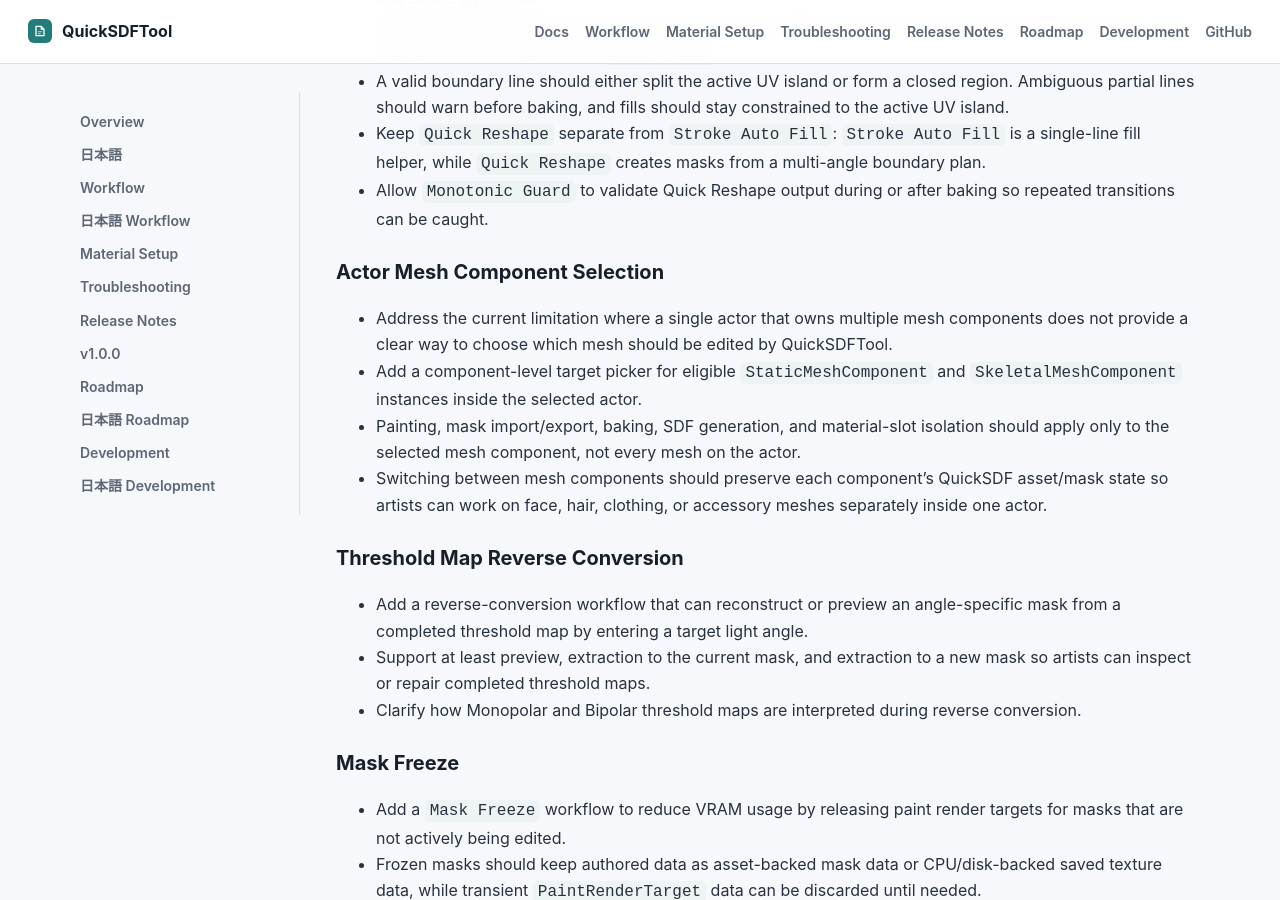
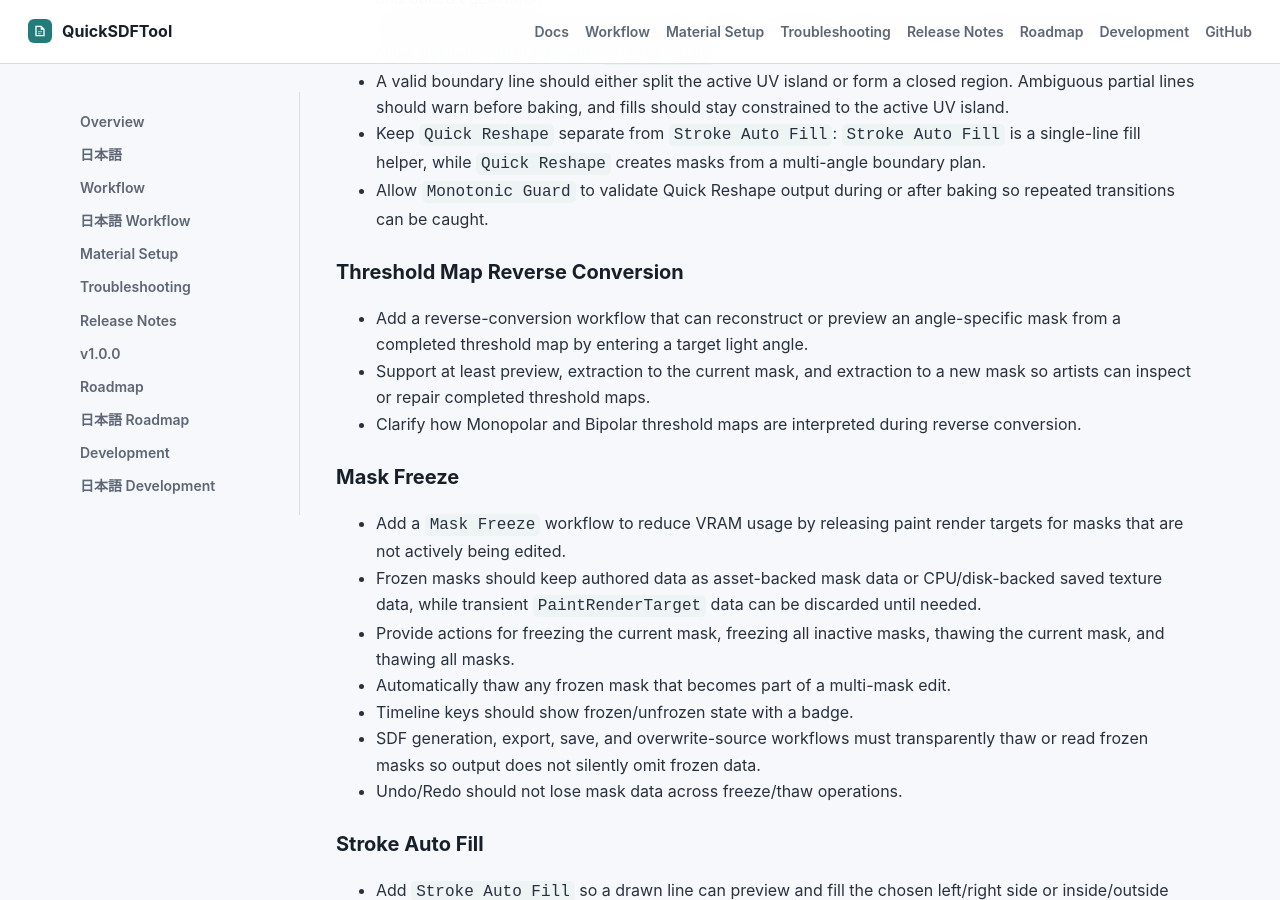
Before and after one commit to yeczrtu/QuickSDFTool, a Jekyll site: the page built from docs/roadmap.md, in a window 1280 px wide and 900 px high, scrolled down 1577 px. Built offline with Jekyll 4.4.1, drawn with Linux system fonts in a browser that asks for light colours.

Commit message:
Remove Actor Mesh Component Selection section
Delete the "Actor Mesh Component Selection" subsection from both docs/roadmap.md and docs/ja/roadmap.md. This removes the proposal text about adding a component-level target picker and related bullets describing painting, mask import/export, baking/SDF generation, and per-component QuickSDF state preservation.

```diff
--- a/docs/roadmap.md
+++ b/docs/roadmap.md
@@ -53,13 +53,6 @@
 - Keep `Quick Reshape` separate from `Stroke Auto Fill`: `Stroke Auto Fill` is a single-line fill helper, while `Quick Reshape` creates masks from a multi-angle boundary plan.
 - Allow `Monotonic Guard` to validate Quick Reshape output during or after baking so repeated transitions can be caught.
 
-### Actor Mesh Component Selection
-
-- Address the current limitation where a single actor that owns multiple mesh components does not provide a clear way to choose which mesh should be edited by QuickSDFTool.
-- Add a component-level target picker for eligible `StaticMeshComponent` and `SkeletalMeshComponent` instances inside the selected actor.
-- Painting, mask import/export, baking, SDF generation, and material-slot isolation should apply only to the selected mesh component, not every mesh on the actor.
-- Switching between mesh components should preserve each component's QuickSDF asset/mask state so artists can work on face, hair, clothing, or accessory meshes separately inside one actor.
-
 ### Threshold Map Reverse Conversion
 
 - Add a reverse-conversion workflow that can reconstruct or preview an angle-specific mask from a completed threshold map by entering a target light angle.
```
Also changed, not shown: docs/ja/roadmap.md (+0 -7 lines).
